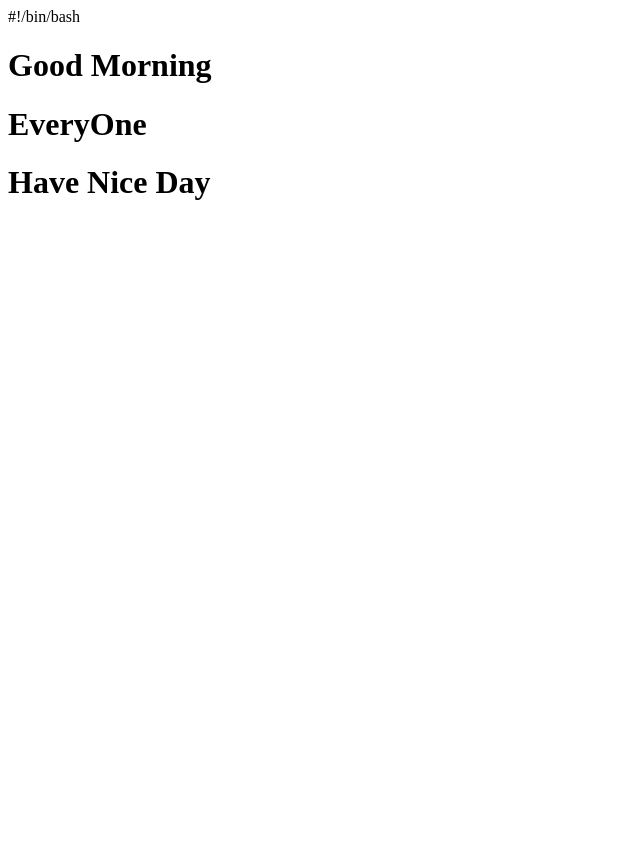
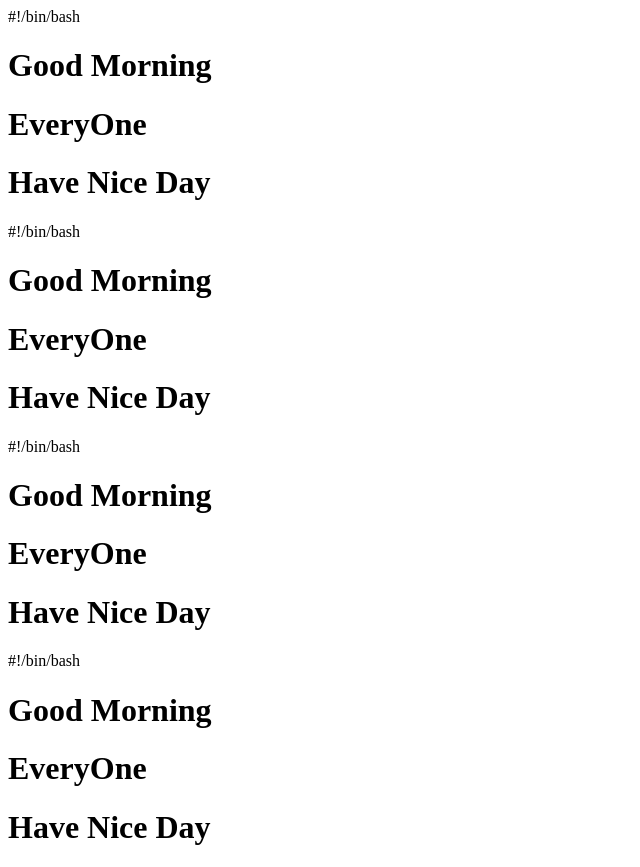
Before and after one commit to mynampujitha/Fly-Project, a plain HTML site: page index.html in a window 1280 px wide. Shown: the whole page, without its empty margins (0-640 px from the left). Before the commit the page ends 800 px from the top, so only its background shows below. Drawn offline with Linux system fonts and the light colour scheme.

Commit message:
Update index.html
Hello Team There was a Bug and its got cleared

```diff
--- a/index.html
+++ b/index.html
@@ -2,3 +2,15 @@
 <h1>Good Morning </h1>
 <h1>EveryOne</h1>
 <h1>Have Nice Day</h1>
+#!/bin/bash
+<h1>Good Morning </h1>
+<h1>EveryOne</h1>
+<h1>Have Nice Day</h1>
+#!/bin/bash
+<h1>Good Morning </h1>
+<h1>EveryOne</h1>
+<h1>Have Nice Day</h1>
+#!/bin/bash
+<h1>Good Morning </h1>
+<h1>EveryOne</h1>
+<h1>Have Nice Day</h1>
```
